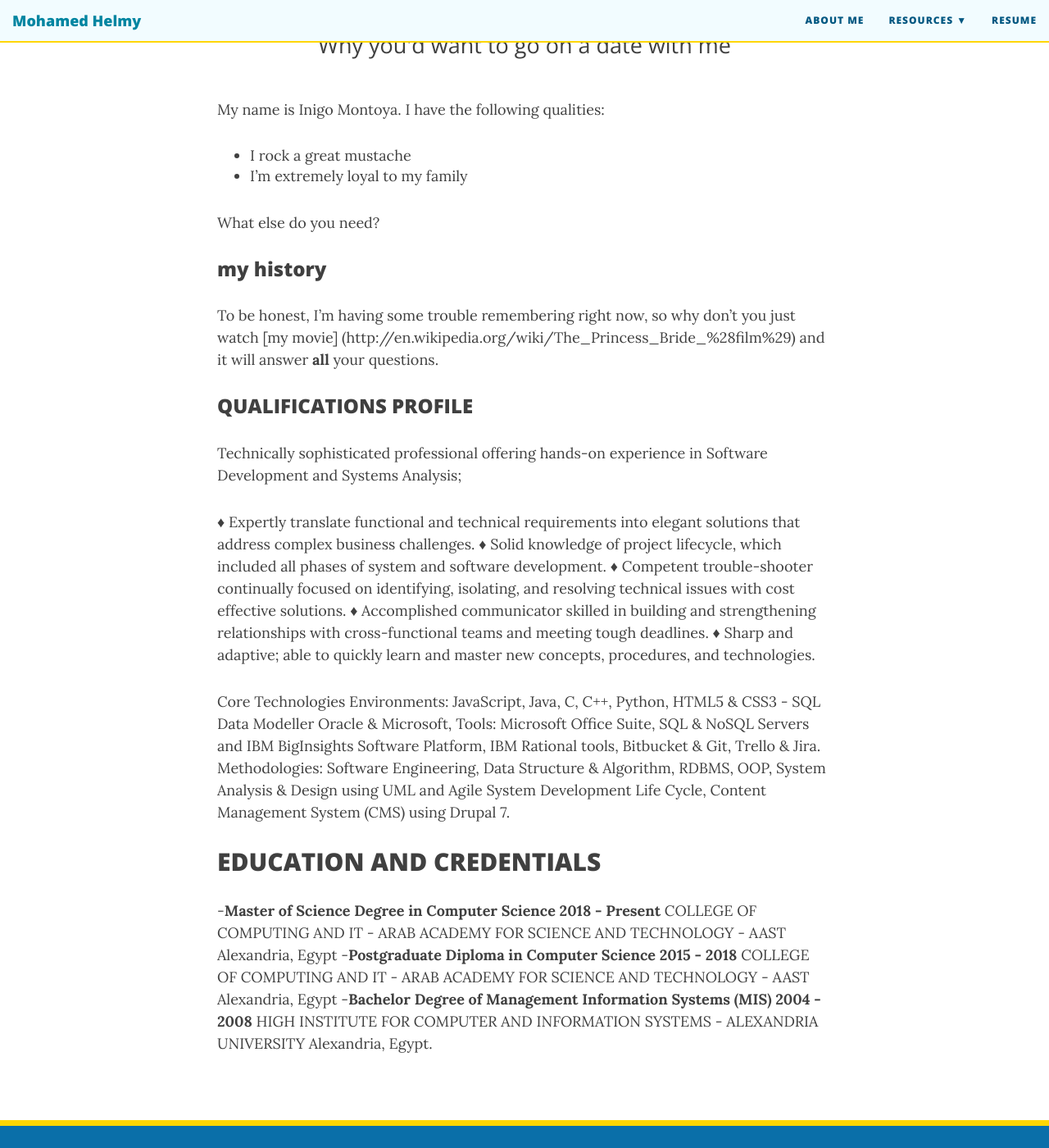
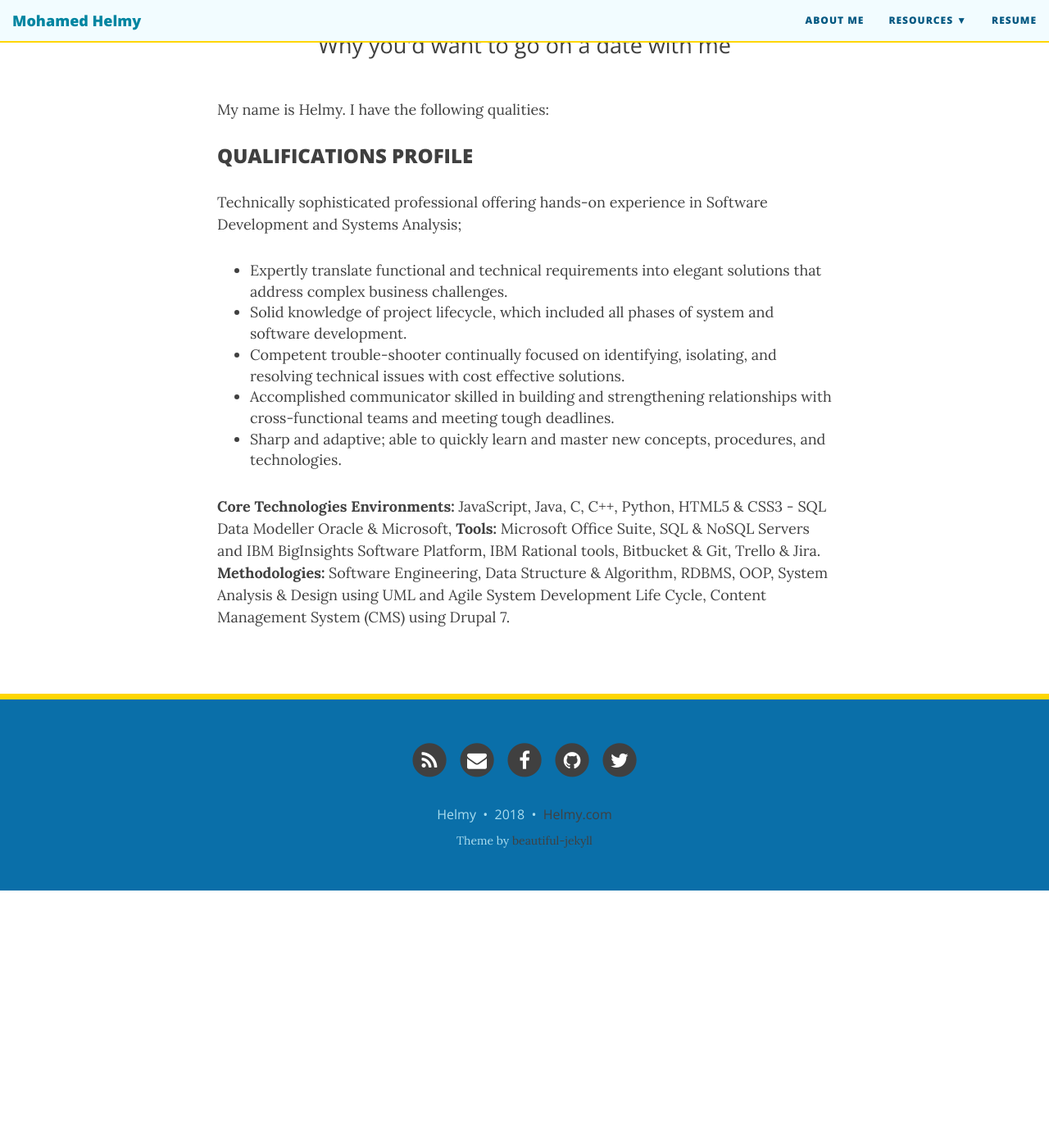
Before and after one commit to M-Helmy/m-helmy.github.io, a Jekyll site: the page built from resume.md, in a window 1280 px wide and 1400 px high, scrolled down 212 px. Shown: the whole window at 82% size. Built offline with Jekyll 4.4.1, drawn with Linux system fonts in a browser that asks for light colours; nearby versions of some CDN libraries; after the commit the page ends 1298 px from its top, so only the background shows below that.

Commit message:
Update resume.md

```diff
--- a/resume.md
+++ b/resume.md
@@ -4,45 +4,21 @@ title: Resume
 subtitle: Why you'd want to go on a date with me
 ---
 
-My name is Inigo Montoya. I have the following qualities:
-
-- I rock a great mustache
-- I'm extremely loyal to my family
-
-What else do you need?
-
-### my history
-
-To be honest, I'm having some trouble remembering right now, so why don't you just watch [my movie]
-(http://en.wikipedia.org/wiki/The_Princess_Bride_%28film%29) and it will answer **all** your questions.
-
-
+My name is Helmy. I have the following qualities:
 
 ### QUALIFICATIONS PROFILE
 Technically sophisticated professional offering hands-on experience in Software Development and Systems Analysis;
 
-♦ Expertly translate functional and technical requirements into elegant solutions that address complex business challenges.
-♦ Solid knowledge of project lifecycle, which included all phases of system and software development.
-♦ Competent trouble-shooter continually focused on identifying, isolating, and resolving technical issues with cost effective solutions.
-♦ Accomplished communicator skilled in building and strengthening relationships with cross-functional teams and meeting tough deadlines.
-♦ Sharp and adaptive; able to quickly learn and master new concepts, procedures, and technologies.
+- Expertly translate functional and technical requirements into elegant solutions that address complex business challenges.
+- Solid knowledge of project lifecycle, which included all phases of system and software development.
+- Competent trouble-shooter continually focused on identifying, isolating, and resolving technical issues with cost effective solutions.
+- Accomplished communicator skilled in building and strengthening relationships with cross-functional teams and meeting tough deadlines.
+- Sharp and adaptive; able to quickly learn and master new concepts, procedures, and technologies.
 
-Core Technologies
-Environments:
+**Core Technologies**
+**Environments:**
 JavaScript, Java, C, C++, Python, HTML5 & CSS3 - SQL Data Modeller Oracle & Microsoft,
-Tools:
+**Tools:**
 Microsoft Office Suite, SQL & NoSQL Servers and IBM BigInsights Software Platform, IBM Rational tools, Bitbucket & Git, Trello & Jira.
-Methodologies:
+**Methodologies:**
 Software Engineering, Data Structure & Algorithm, RDBMS, OOP, System Analysis & Design using UML and Agile System Development Life Cycle, Content Management System (CMS) using Drupal 7.
-
-EDUCATION AND CREDENTIALS
----
--**Master of Science Degree in Computer Science 2018 - Present**
-COLLEGE OF COMPUTING AND IT - ARAB ACADEMY FOR SCIENCE AND TECHNOLOGY - AAST
-Alexandria, Egypt
--**Postgraduate Diploma in Computer Science 2015 - 2018**
-COLLEGE OF COMPUTING AND IT - ARAB ACADEMY FOR SCIENCE AND TECHNOLOGY - AAST
-Alexandria, Egypt
--**Bachelor Degree of Management Information Systems (MIS) 2004 - 2008**
-HIGH INSTITUTE FOR COMPUTER AND INFORMATION SYSTEMS - ALEXANDRIA UNIVERSITY
-Alexandria, Egypt.
```
